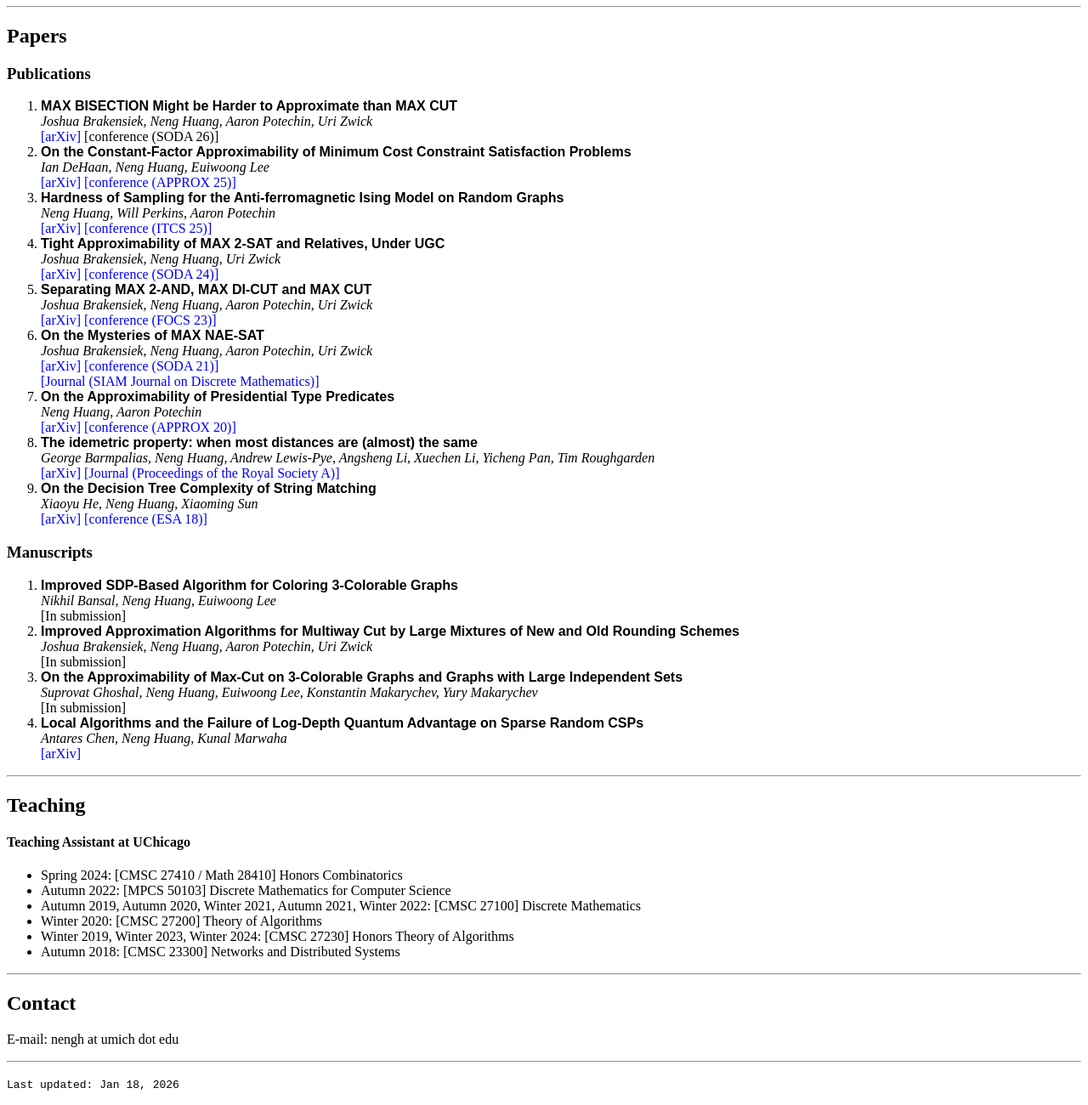
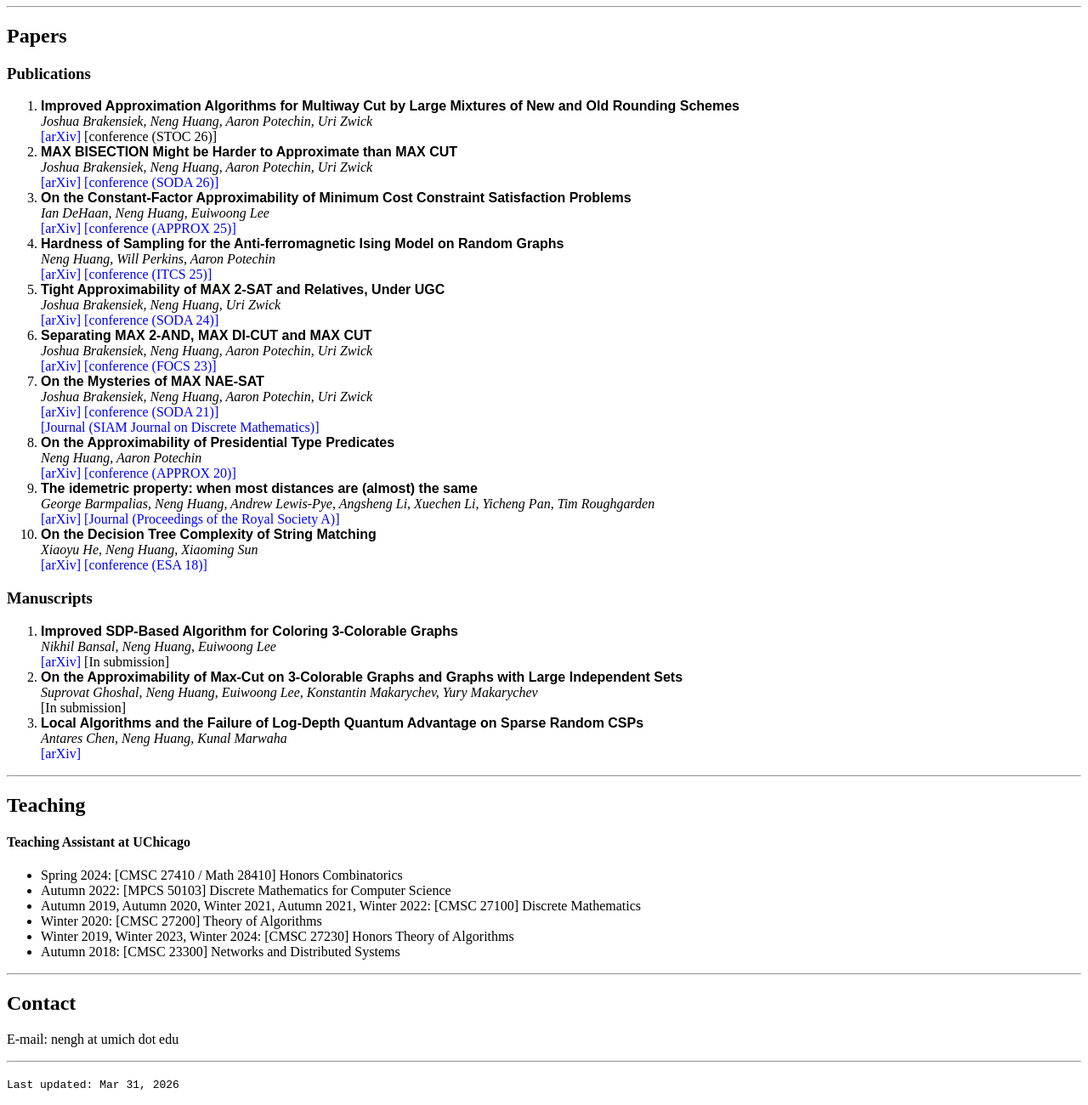
Before and after one commit to nenghuang/nenghuang.github.io, a plain HTML site: page index.html in a window 1280 px wide. Shown: the part 177-1477 px from the top of the page at 85% size. Drawn offline with Linux system fonts and the light colour scheme.

Commit message:
03.31.2026

```diff
--- a/index.html
+++ b/index.html
@@ -35,11 +35,17 @@
 
           <h3> Publications</h3>
             <ol>
+            <li><font face = "sans-serif"><b> Improved Approximation Algorithms for Multiway Cut by Large
+  Mixtures of New and Old Rounding Schemes</b></font><br />
+                <font face = "serif"><i>Joshua Brakensiek, Neng Huang, Aaron Potechin, Uri Zwick</i></font><br />
+                <a href="https://arxiv.org/abs/2603.28700">[arXiv]</a>
+                <a>[conference (STOC 26)]</a><br />
+            </li>
             <li><font face = "sans-serif"><b> MAX BISECTION Might be Harder to Approximate than MAX CUT
 </b></font><br />
                 <font face = "serif"><i>Joshua Brakensiek, Neng Huang, Aaron Potechin, Uri Zwick</i></font><br />
                 <a href="https://arxiv.org/abs/2512.04951">[arXiv]</a>
-                <a>[conference (SODA 26)]</a><br />
+                <a href="https://epubs.siam.org/doi/10.1137/1.9781611978971.197">[conference (SODA 26)]</a><br />
             </li>
             <li><font face = "sans-serif"><b> On the Constant-Factor Approximability of Minimum Cost Constraint Satisfaction Problems
 </b></font><br />
@@ -90,11 +96,7 @@
             <ol>
             <li><font face = "sans-serif"><b> Improved SDP-Based Algorithm for Coloring 3-Colorable Graphs</b></font><br />
                 <font face = "serif"><i>Nikhil Bansal, Neng Huang, Euiwoong Lee</i></font><br />
-                <a>[In submission]</a>
-            </li>
-            <li><font face = "sans-serif"><b> Improved Approximation Algorithms for Multiway Cut by Large
-  Mixtures of New and Old Rounding Schemes</b></font><br />
-                <font face = "serif"><i>Joshua Brakensiek, Neng Huang, Aaron Potechin, Uri Zwick</i></font><br />
+                <a href="https://arxiv.org/abs/2602.05904">[arXiv]</a>
                 <a>[In submission]</a>
             </li>
             <li><font face = "sans-serif"><b> On the Approximability of Max-Cut on 3-Colorable Graphs and
@@ -126,7 +128,7 @@
         <p>E-mail: nengh at umich dot edu</p>
 
 	<hr />
-	<p><font face = "monospace">Last updated: Jan 18, 2026</font></p>
+	<p><font face = "monospace">Last updated: Mar 31, 2026</font></p>
     </body>
 
 </html>
```
